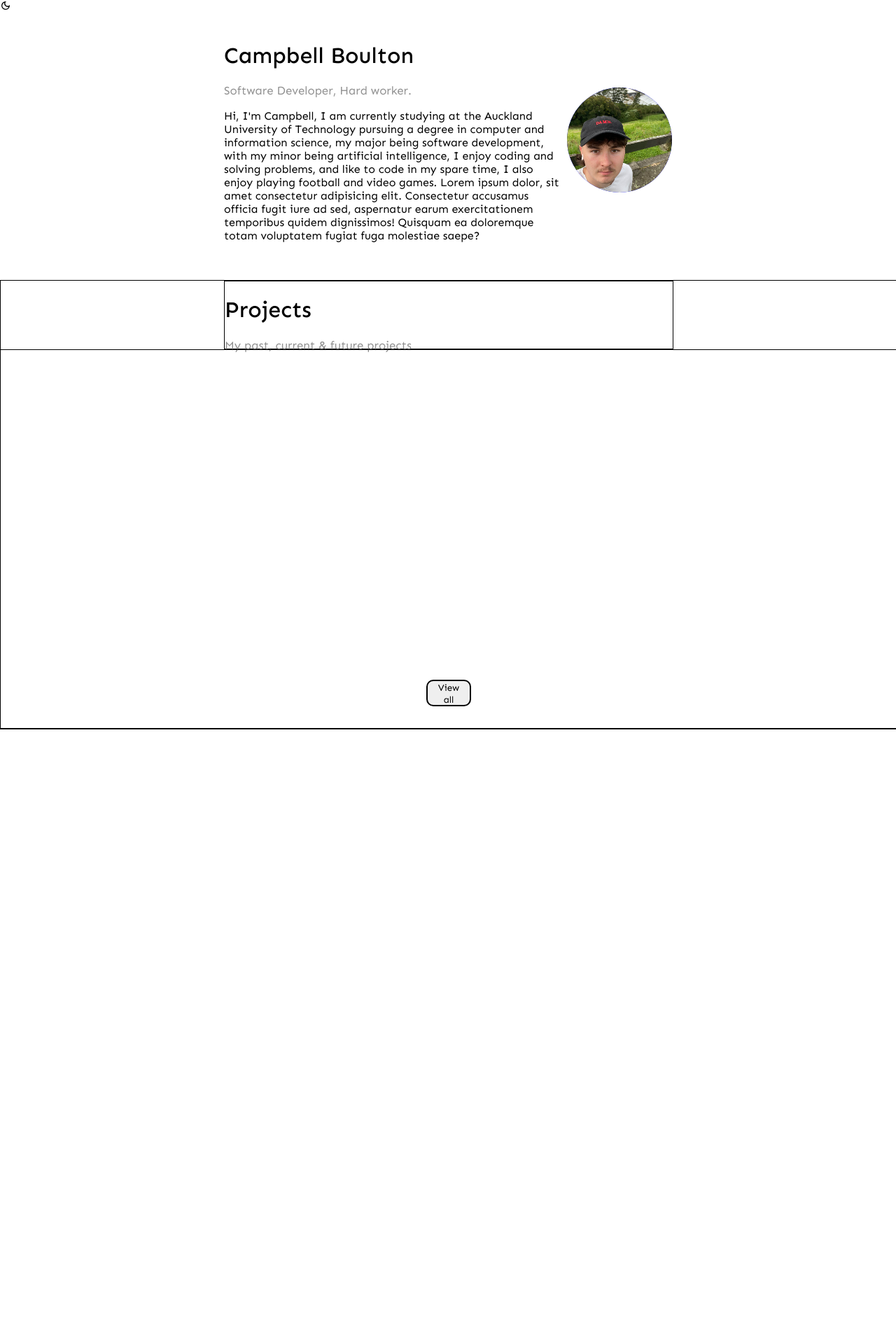
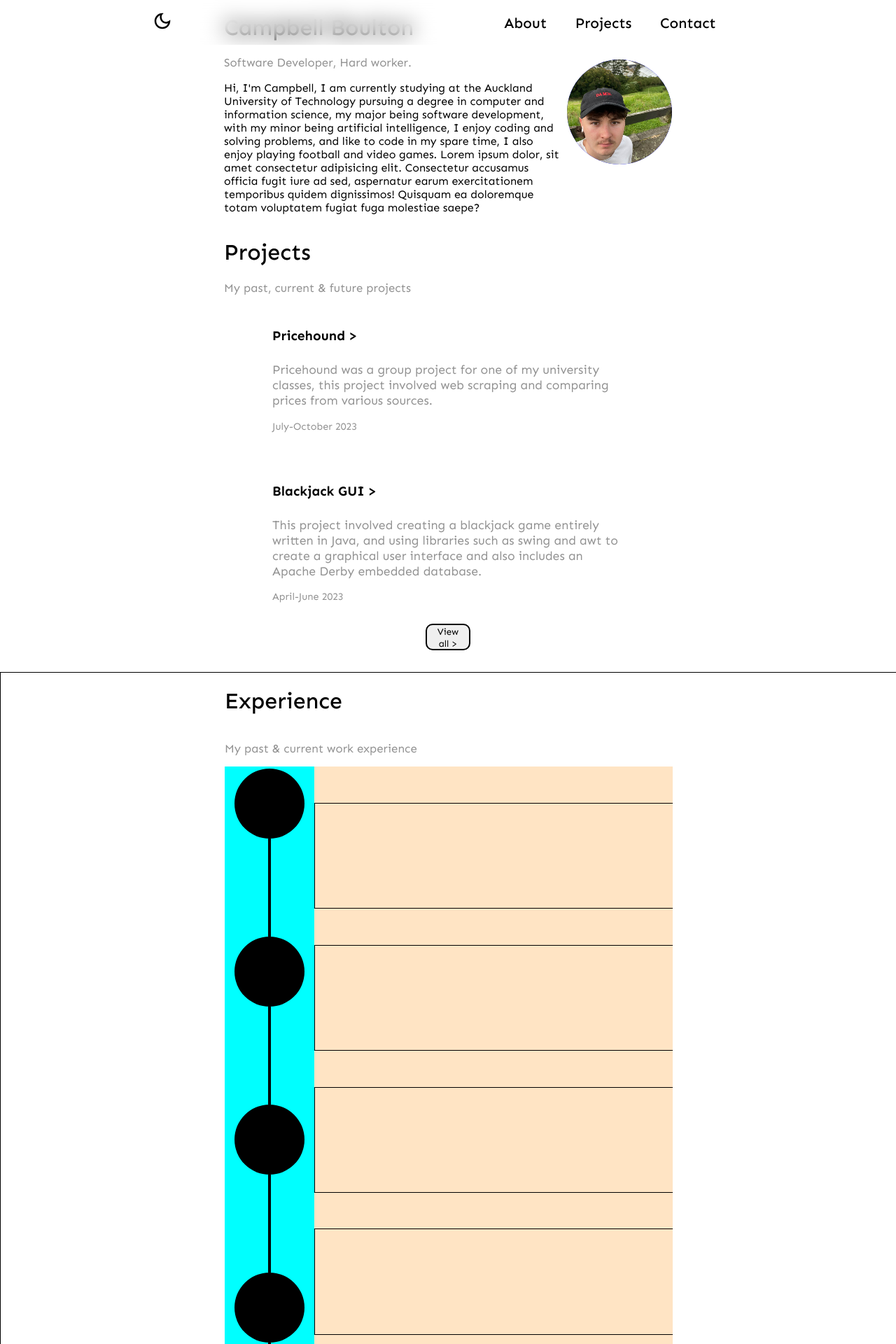
Before and after one commit to kiwiicam/kiwiicam.github.io, a React (Create React App) app in the folder portfolio/: page / in a window 1280 px wide. Shown: the top 1920 px of the page at 70% size. Built offline with nearby package versions, Linux system fonts and the light colour scheme.

Commit message:
new branch off main, finished project page section and starting on experience

```diff
--- a/portfolio/src/components/Header.jsx
+++ b/portfolio/src/components/Header.jsx
@@ -4,20 +4,26 @@ import '../css/Header.css';
 function Header() {
     return (
         <div className='navbar'>
-            <div>
-                <MdOutlineDarkMode />
+            <div className='icon'>
+                <MdOutlineDarkMode id='dark' />
             </div>
 
-            <div>
+            <div className='text'>
+                <div className='under'>
                     <h1>
-
+                        About
                     </h1>
+                </div>
+                <div className='under'>
                     <h1>
-
+                        Projects
                     </h1>
+                </div>
+                <div className='under'>
                     <h1>
-
+                        Contact
                     </h1>
+                </div>
             </div>
 
         </div>
--- a/portfolio/src/components/Star.jsx
+++ b/portfolio/src/components/Star.jsx
@@ -8,7 +8,7 @@ const Star = () => {
 
     const size = Math.random() * 4 + 3;
     const positionX = Math.random() * 96;
-    const positionY = Math.random() * 96;
+    const positionY = Math.random() * 300;
     const animationDuration = Math.random() * 5 + 5;
     const animationDelay = Math.random() * 2 + 's';
 
--- a/portfolio/src/css/Header.css
+++ b/portfolio/src/css/Header.css
@@ -1,8 +1,44 @@
-.navbar{
+.navbar {
     width: 100%;
-    background-color: rgba(255, 255, 255, 0.4);
     height: 8vh;
-    position:fixed;
-    backdrop-filter: blur(5px);
+    position: fixed;
+    backdrop-filter: blur(15px);
+    display: flex;
+    justify-content: space-around;
+    align-items: center;
+}
 
+.text {
+    display: flex;
+    width: 30%;
+    justify-content: space-evenly;
 }
+
+#dark {
+    cursor: pointer;
+    font-size: 30px
+}
+
+.under::after {
+    content: '';
+    background-color: blue;
+    width: 0%;
+    height: 3%;
+    top: 75%;
+    position: absolute;
+    transition: 0.3s ease-in-out;
+}
+
+.under{
+    cursor: pointer;
+}
+
+.under h1{
+    font-family: var(--font);
+    font-size: 1.3rem;
+}
+
+.under:hover::after {
+    width: 4%;
+    background-color: black;
+}
--- a/portfolio/src/css/Homepage.css
+++ b/portfolio/src/css/Homepage.css
@@ -27,7 +27,7 @@ h3 {
     font-weight: 300;
 }
 
-.bg{
+.bg {
     height: 300vh;
     width: 100%;
     overflow: hidden;
@@ -39,12 +39,12 @@ h3 {
     align-items: center;
     justify-content: center;
     width: 100%;
-    height: 50vh;
+    height: 40vh;
     flex-direction: row;
 }
 
 
-.about-image-container{
+.about-image-container {
     object-fit: cover;
     height: 150px;
     width: 150px;
@@ -52,7 +52,7 @@ h3 {
     background-color: blue;
 }
 
-.about-image-container img{
+.about-image-container img {
     width: 100%;
     height: 100%;
     object-fit: cover;
@@ -68,56 +68,75 @@ h3 {
 
 }
 
-.about-text p{
+.about-text p {
     max-width: 100%;
 }
 
-.text-container{
+.text-container {
     width: 75%;
     height: auto;
 }
 
-.projects{
+.projects {
     width: 100%;
     height: 80vh;
-    border: 1px solid black;
     display: flex;
 
     align-items: center;
     flex-direction: column;
 }
 
-.proj-text{
+.proj-text {
     width: 50%;
     height: 15%;
-    border: 1px solid black;
     display: flex;
     justify-content: flex-start;
 }
 
-.project-container{
+.project-container {
     display: flex;
     align-items: center;
     justify-content: space-evenly;
     flex-direction: column;
     width: 100%;
     height: 85%;
-    border: 1px solid black;
 }
 
-.proj-box{
+.proj-box {
     box-sizing: border-box;
     cursor: pointer;
     border-radius: 10px;
     width: 40%;
     height: 35%;
+    padding: 0.4%;
+    display: flex;
+    flex-direction: column;
+    justify-content: space-between;
+
 }
 
-.proj-box:hover{
-    border: 2px solid black;
+.proj-box h2 {
+    font-size: 120%;
+    margin-bottom: 0.5rem;
 }
 
-.button-proj{
+.proj-box h3 {
+    font-size: 110%;
+    margin-bottom: 1rem;
+    flex-grow: 1;
+}
+
+.proj-box p {
+    color: var(--gray);
+    font-size: 90%;
+    margin-top: auto;
+}
+
+.proj-box:hover {
+    box-shadow: 0 0 0 2px black;
+}
+
+.button-proj {
     cursor: pointer;
     border: 2px solid black;
     color: var(--black);
@@ -126,3 +145,79 @@ h3 {
     height: 7%;
     border-radius: 10px;
 }
+
+.experience {
+    border: 1px solid black;
+    height: 150vh;
+    width: 100%;
+    display: flex;
+    flex-direction: column;
+}
+
+.ex-text {
+    width: 50%;
+    height: 15%;
+    display: flex;
+    justify-content: center;
+    flex-direction: column;
+}
+.center-ex-text{
+
+    width: 100%;
+    display: flex;
+    justify-content: center;
+    align-items: center;
+    flex-grow: 1;
+}
+
+.center-inner{
+    width: 100%;
+    height: 100%;
+    display: flex;
+    justify-content: center;
+}
+
+.inner{
+    width: 50%;
+    height: 100%;
+    display: flex;
+    overflow: hidden;
+}
+
+.left-side{
+    height: 100%;
+    width: 20%;
+    background-color: aqua;
+    display: flex;
+    flex-direction: column;
+    align-items: center;
+    justify-content: center;
+}
+.right-side{
+    display: flex;
+    flex-direction: column;
+    height: 100%;
+    width: 80%;
+    background-color: bisque;
+    justify-content: space-evenly;
+    flex-wrap: wrap;
+}
+
+.circle{
+    height: 100px;
+    width: 100px;
+    background-color: black;
+    border-radius: 50%;
+
+}
+.line{
+    width: 4px;
+    height: 140px;
+    background-color: black;
+}
+
+.work-ex-text{
+    width: 100%;
+    border: 1px solid black;
+    height: 14%;
+}
--- a/portfolio/src/pages/Homepage.jsx
+++ b/portfolio/src/pages/Homepage.jsx
@@ -36,13 +36,79 @@ function Homepage() {
                 </div>
                 <div className='project-container'>
                     <div className='proj-box'>
+                        <h2>Pricehound &gt;</h2>
+                        <h3>Pricehound was a group project for one of my university classes, this project involved web scraping and comparing prices from various sources.</h3>
 
+                        <p>July-October 2023</p>
 
                     </div>
                     <div className='proj-box'>
+                        <h2>Blackjack GUI &gt;</h2>
+                        <h3>This project involved creating a blackjack game entirely written in Java, and using libraries such as swing and awt to create a graphical user interface and also includes an Apache Derby embedded database.</h3>
+
+                        <p>April-June 2023</p>
                     </div>
-                    <button className='button-proj'>View all</button>
+                    <button className='button-proj'>View all &gt;</button>
 
+                </div>
+            </div>
+            <div className='experience'>
+                <div className='center-ex-text'>
+                    <div className='ex-text'>
+                        <h1>Experience</h1>
+                        <h3>My past & current work experience</h3>
+                    </div>
+                </div>
+                <div className='center-inner'>
+                    <div className='inner'>
+                        <div className='left-side'>
+                            <div className='circle'>
+
+                            </div>
+                            <div className='line'>
+
+                            </div>
+                            <div className='circle'>
+
+                            </div>
+                            <div className='line'>
+
+                            </div>
+                            <div className='circle'>
+
+                            </div>
+                            <div className='line'>
+
+                            </div>
+                            <div className='circle'>
+
+                            </div>
+                            <div className='line'>
+
+                            </div>
+                            <div className='circle'>
+
+                            </div>
+
+                        </div>
+                        <div className='right-side'>
+                            <div className='work-ex-text'>
+
+                            </div>
+                            <div className='work-ex-text'>
+
+                            </div>
+                            <div className='work-ex-text'>
+
+                            </div>
+                            <div className='work-ex-text'>
+
+                            </div>
+                            <div className='work-ex-text'>
+
+                            </div>
+                        </div>
+                    </div>
                 </div>
             </div>
         </div>
```
Lines whose indentation alone changed are shown as unchanged.
